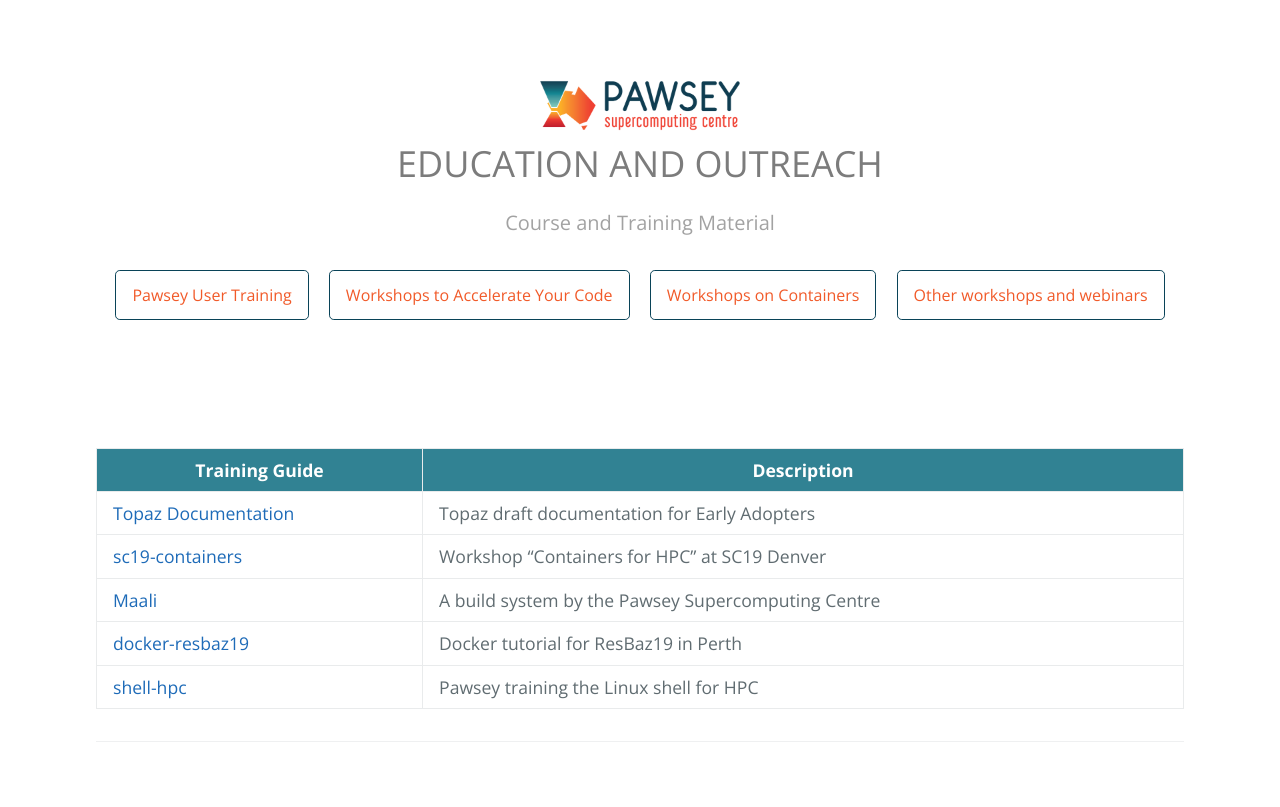
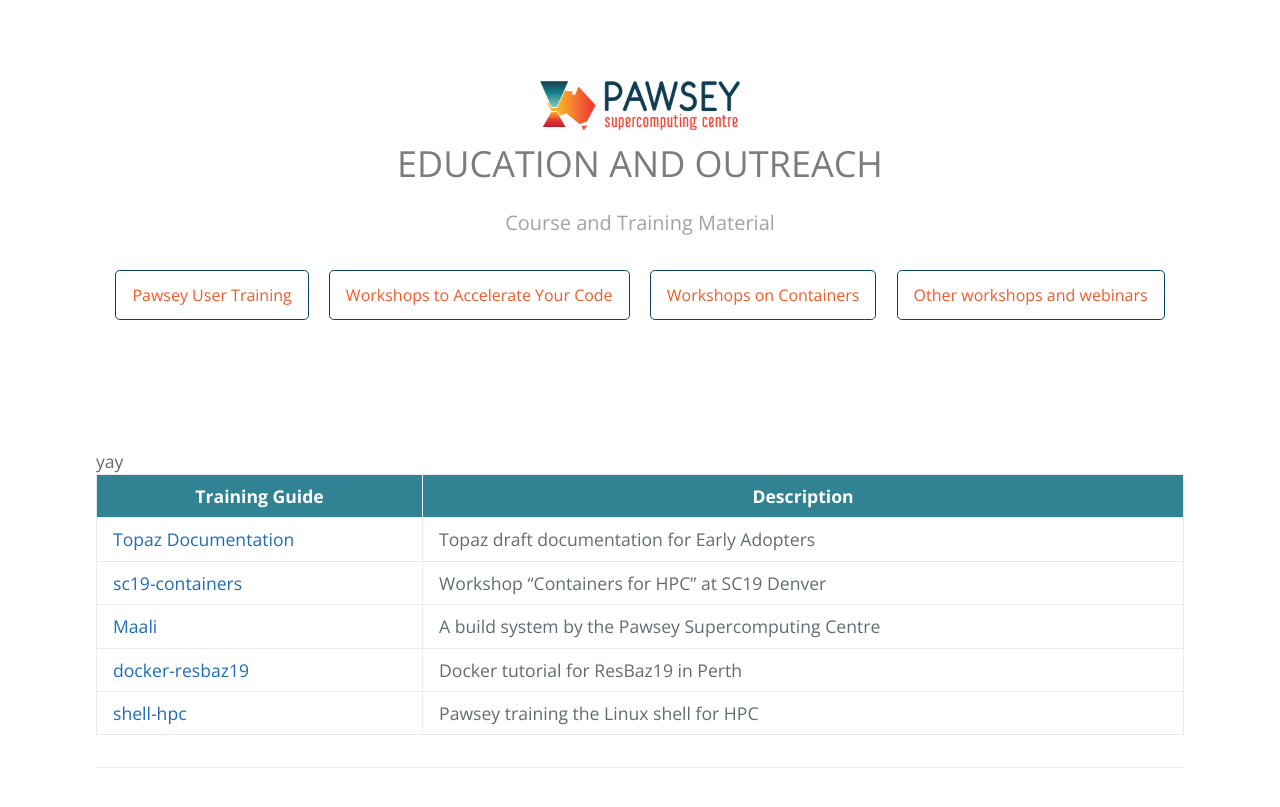
Before and after one commit to ratkinson0405/ratkinson0405.github.io, a Jekyll site: the page built from index.md, in a window 1280 px wide. Shown: the top 807 px of the page. Built offline with Jekyll 4.4.1, drawn with Linux system fonts in a browser that asks for light colours; our own code applies the rules of GitHub Pages for plain Markdown files; the repository's description, which GitHub fills in, is left out.

Commit message:
Update default.html

```diff
--- a/_layouts/default.html
+++ b/_layouts/default.html
@@ -24,7 +24,7 @@
     </section>
 
     <section class="main-content">
-      {% if page.name == '' %}
+      {% if page.name == 'index.md' %}
         yay
       {% endif %}
       {{ content }}
```
